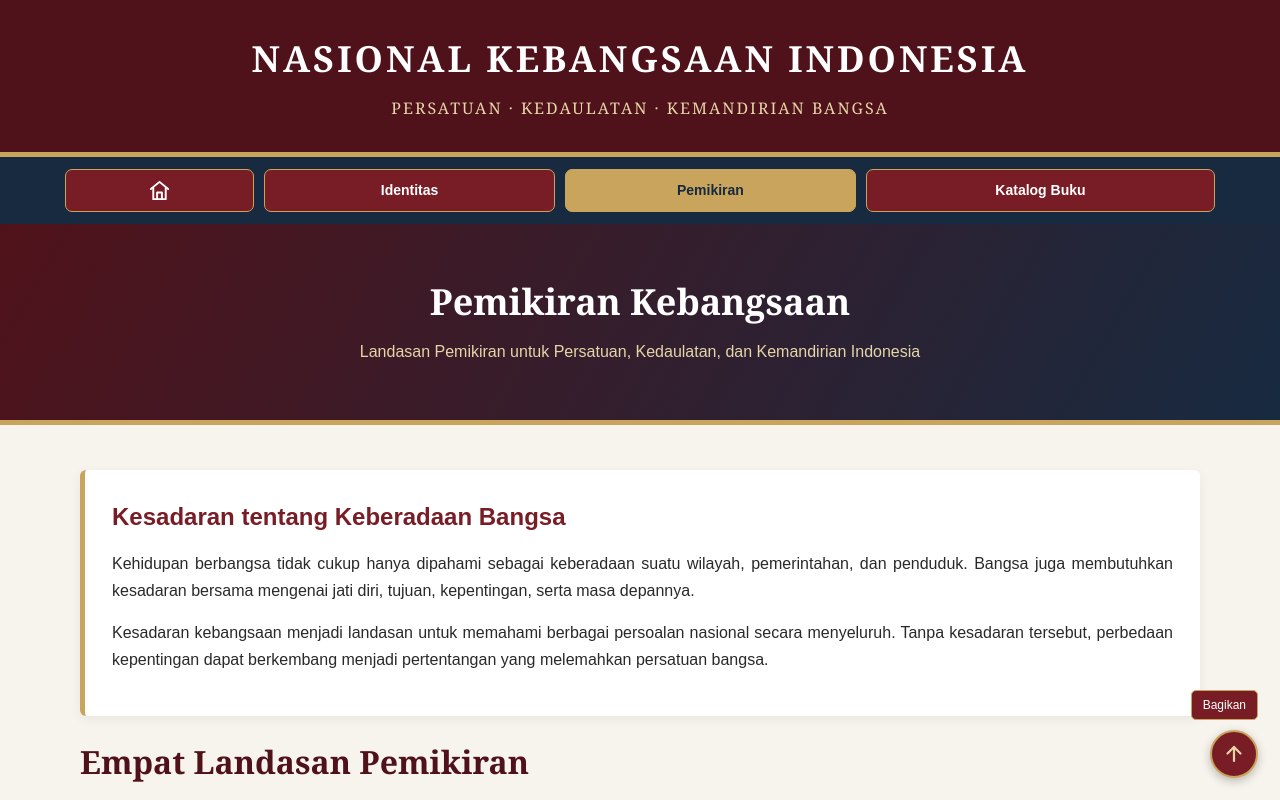
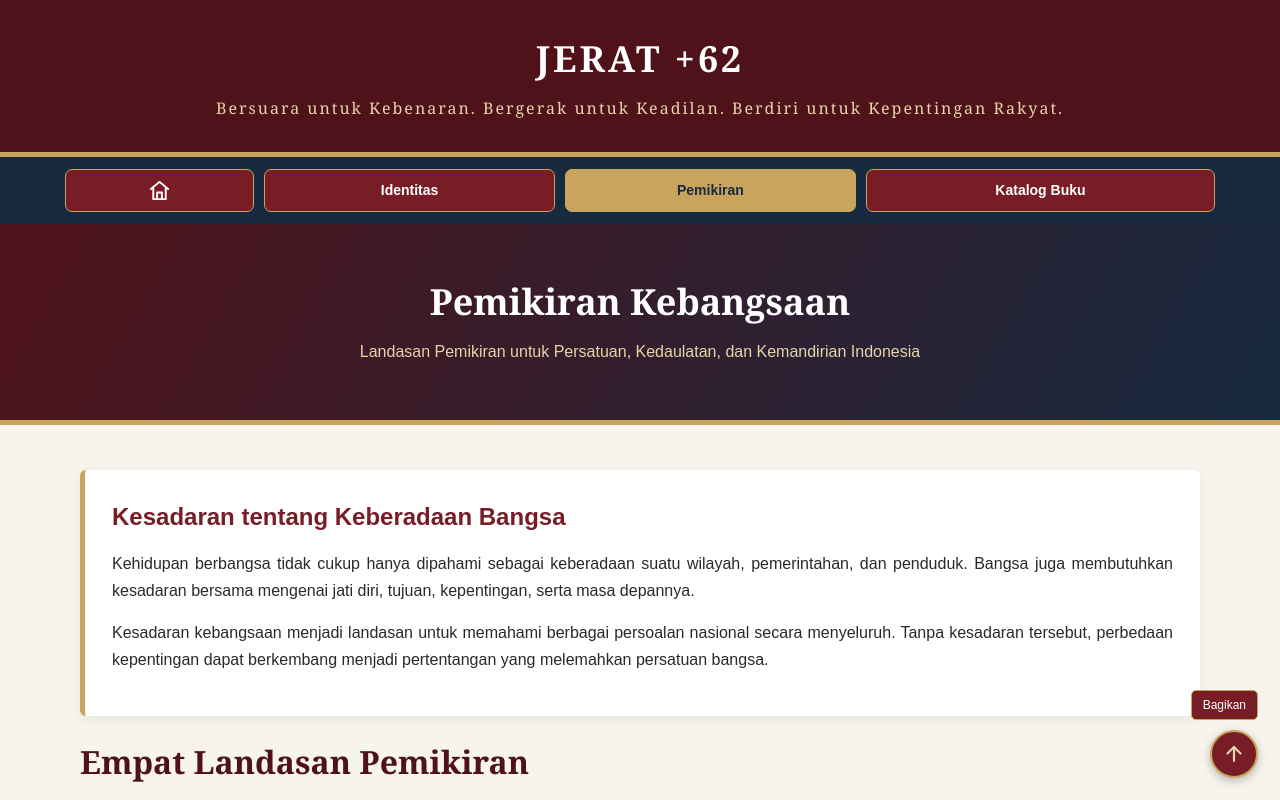
Before and after one commit to Dhimas2467/nasional-kebangsaan-indonesia, a plain HTML site: page pemikiran.html in a window 1280 px wide. Shown: the top 800 px of the page. Drawn offline with Linux system fonts and the light colour scheme.

Commit message:
Update title and meta description in pemikiran.html

```diff
--- a/pemikiran.html
+++ b/pemikiran.html
@@ -3,16 +3,16 @@
 <head>
     <meta charset="UTF-8">
     <meta name="viewport" content="width=device-width, initial-scale=1.0">
-    <title>Pemikiran | Nasional Kebangsaan Indonesia</title>
-    <meta name="description" content="Landasan pemikiran kebangsaan tentang persatuan, kedaulatan, kemandirian, dan kepentingan nasional.">
+    <title>Pemikiran | JERAT +62</title>
+    <meta name="description" content="Bersuara untuk Kebenaran. Bergerak untuk Keadilan. Berdiri untuk Kepentingan Rakyat.">
     <link rel="stylesheet" href="style.css">
 </head>
 <body>
 
 <header>
     <div class="header-inner">
-        <div class="site-title">NASIONAL KEBANGSAAN INDONESIA</div>
-        <div class="site-tagline">PERSATUAN · KEDAULATAN · KEMANDIRIAN BANGSA</div>
+        <div class="site-title">JERAT +62</div>
+        <div class="site-tagline">Bersuara untuk Kebenaran. Bergerak untuk Keadilan. Berdiri untuk Kepentingan Rakyat.</div>
     </div>
 </header>
 
@@ -190,7 +190,7 @@
 </main>
 
 <footer>
-    <div class="footer-title">NASIONAL KEBANGSAAN INDONESIA</div>
+    <div class="footer-title">JERITAN RAKYAT TERTINDAS</div>
     <p>Persatuan · Kedaulatan · Kemandirian Bangsa</p>
     <p>&copy; 2026 Nasional Kebangsaan Indonesia</p>
 </footer>
```
